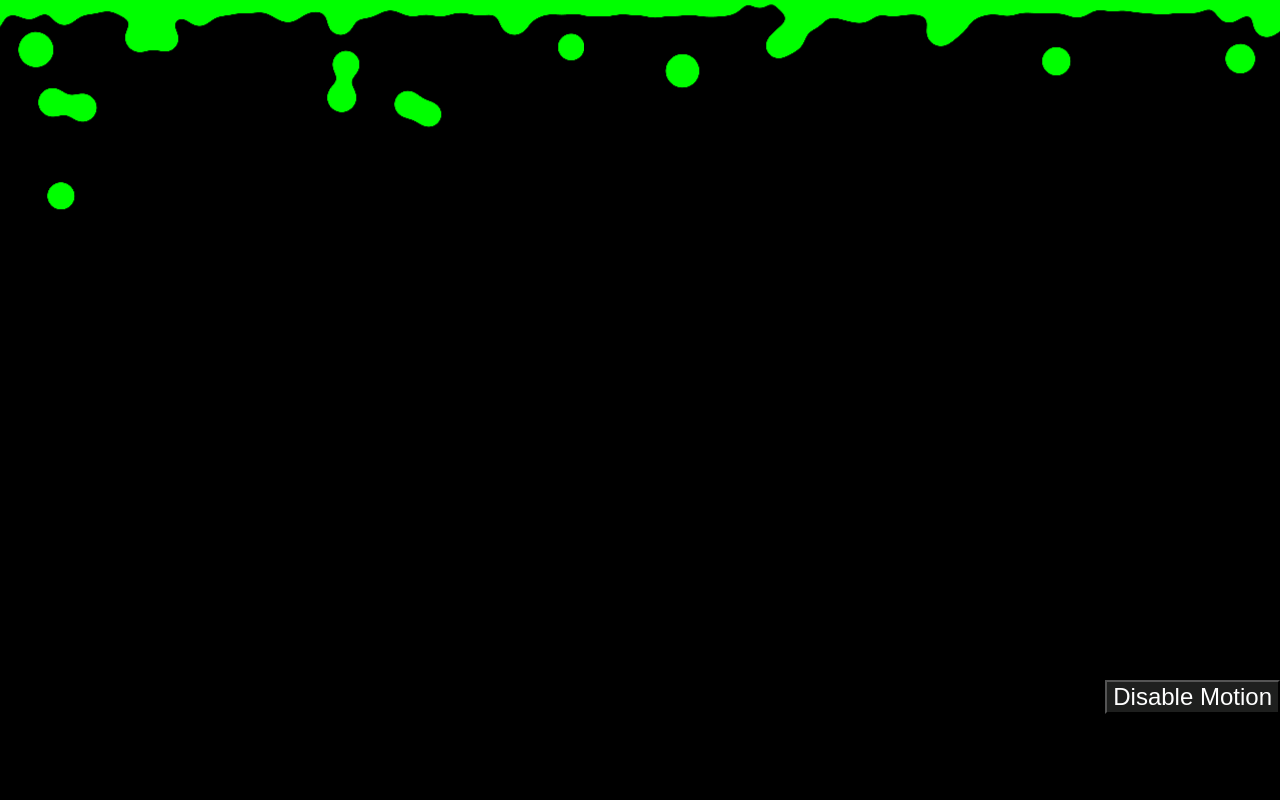
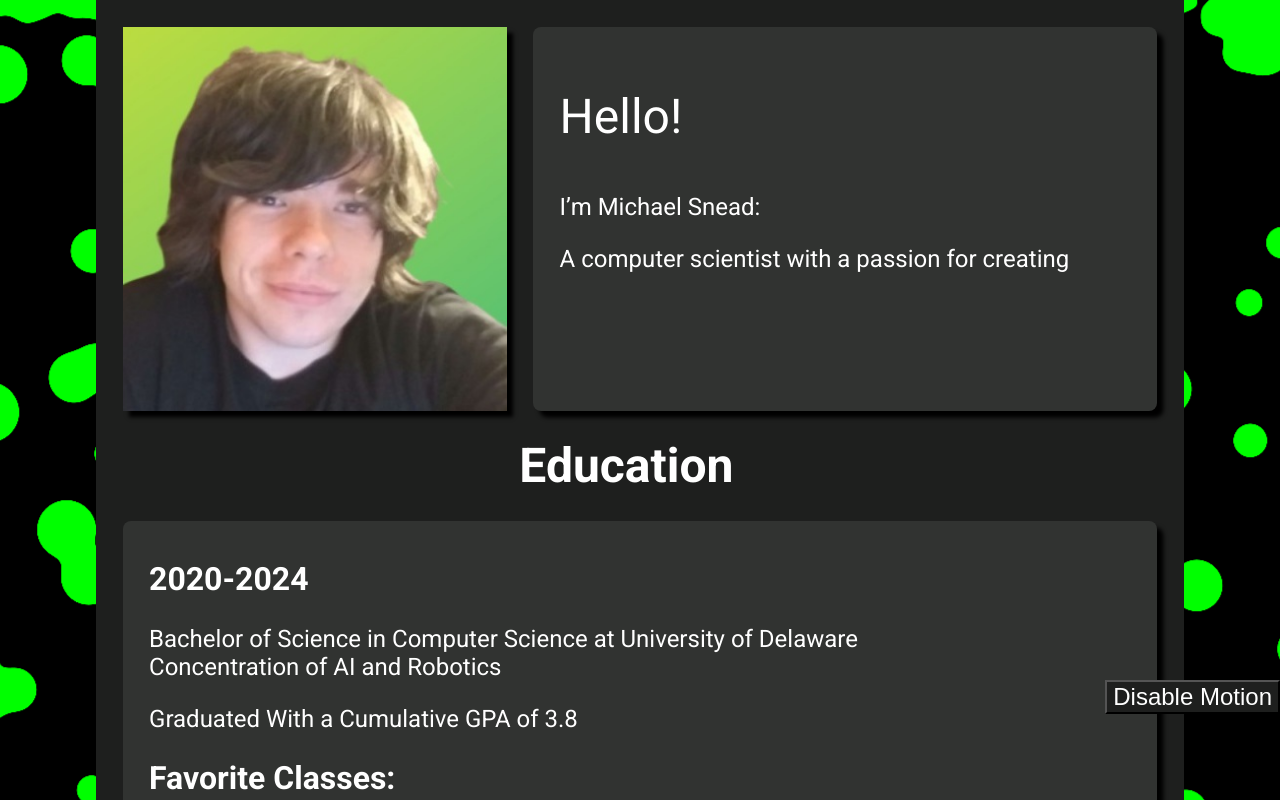
Before and after one commit to ydnamjs/personal-website, a React (Create React App) app: page / in a window 1280 px wide. Shown: the top 800 px of the page. Built offline with nearby package versions, Linux system fonts and the light colour scheme.

Commit message:
Restored info section

```diff
--- a/src/App.tsx
+++ b/src/App.tsx
@@ -1,7 +1,7 @@
 import React, {useEffect, useState} from "react";
 import "./App.css";
-// import {MainPanel} from "./main-panel/MainPanel";
-// import {AboutMe} from "./about-me/AboutMe";
+import {MainPanel} from "./main-panel/MainPanel";
+import {AboutMe} from "./about-me/AboutMe";
 import {Helmet} from "react-helmet";
 
 let scriptAttached = false;
@@ -27,9 +27,9 @@ function App() {
 			<Helmet>
 				<title>Michael Snead</title>
 			</Helmet>
-			{/* <MainPanel>
+			<MainPanel>
 				<AboutMe></AboutMe>
-			</MainPanel> */}
+			</MainPanel>
 			{motionEnabled && <canvas id="background" />}
 			{!motionEnabled && <div id="background" />}
 			{
```
